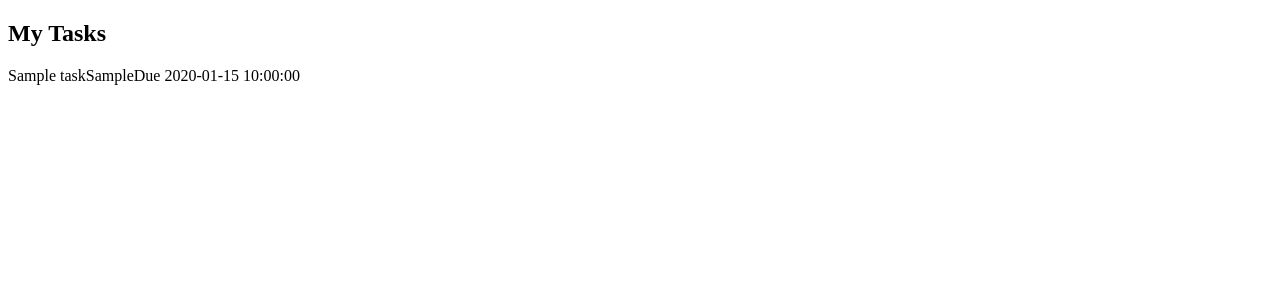
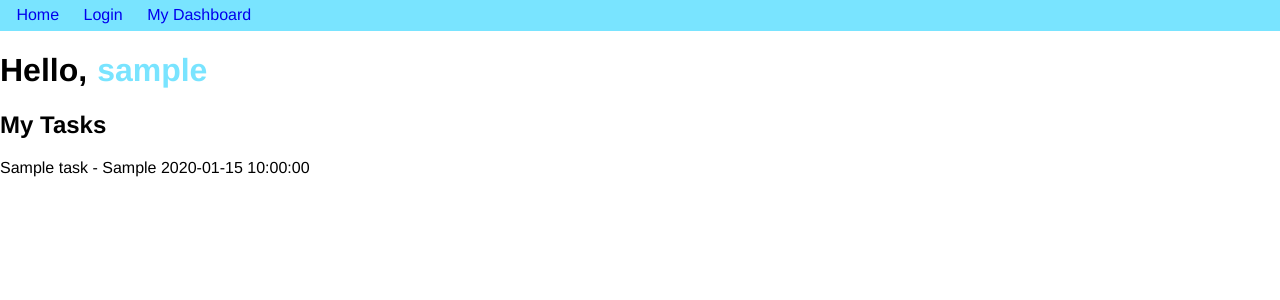
Before and after one commit to ArmadaDev25/MyCalendarPal, a PHP site: page /dashboard.php in a window 1280 px wide. Shown: the top 300 px of the page. Run offline with PHP 8.4, Linux system fonts and the light colour scheme; the visitor is signed in with stand-in values (Sample User, id 1); tables that the repository leaves empty or names only in its code hold one stand-in row (values such as "Sample post").

Commit message:
Finished Project

```diff
--- a/dashboard.php
+++ b/dashboard.php
@@ -2,6 +2,14 @@
     // DB connection
     //Include the database connection file here
     require_once 'dbconnect.php';
+    session_start();
+    // the user must be logged in to access this page
+    if($_SESSION['username'] ==""){
+        // Redirect to the intranet page
+        header("Location: loginpage.php");
+
+
+    }
 
 
 ?>
@@ -11,8 +19,24 @@
     <meta charset="UTF-8">
     <meta name="viewport" content="width=device-width, initial-scale=1.0">
     <title>My Dashboard</title>
+    <!-- Link to Global CSS file -->
+    <link rel="stylesheet" href="style.css">
 </head>
 <body>
+    <header>
+        <?php include "menu.php"; ?>
+    </header>
+    <!--Greets the user by their login name-->
+    <h1 id="dashhead">
+        <div>
+        Hello,
+        </div>
+        <div id="dashUser">
+        <?php
+        echo  $_SESSION['username'];
+        ?>
+        <div>
+    </h1>
     <!-- Task list-->
     <h2>My Tasks</h2>
     <!---->
@@ -22,9 +46,11 @@
     // Run the Query
     $result = $db_conn->query($sql);
 
+    // Checks to see if there are more than o rows in the array
     if($result->num_rows >0){
+        // Pulls the results into an associative array
         while ($row = $result->fetch_assoc()){
-            echo $row["taskname"] . $row["taskdis"] . "Due " . $row["duedate"] ;
+            echo $row["taskname"] .  " - " . $row["taskdis"] . " " . $row["duedate"] . "<BR>";
         }
     }
 
--- a/home.php
+++ b/home.php
@@ -44,14 +44,15 @@
         <h1>My Calender Pal<h2>
     </header>
     <main>
+
         <div id="contClock">
-        <p>It is </p>
+        <p>Current Time: </p>
         <div id="clock"></div>
         </div>
 
 
     </main>
-    <div id="clock">1111</div>
+    <div id="clock"></div>
 
 </body>
 </html>
--- a/style.css
+++ b/style.css
@@ -13,4 +13,14 @@ nav{
 /* Rules for the a tags */
 a {
   text-decoration: none;
+  padding: 10px;
 }
+/* Header for the user dashboard */
+#dashhead{
+  display: flex;
+
+}
+#dashUser{
+  padding-left: 10px;
+  color: rgb(121, 228, 255);
+}
```
